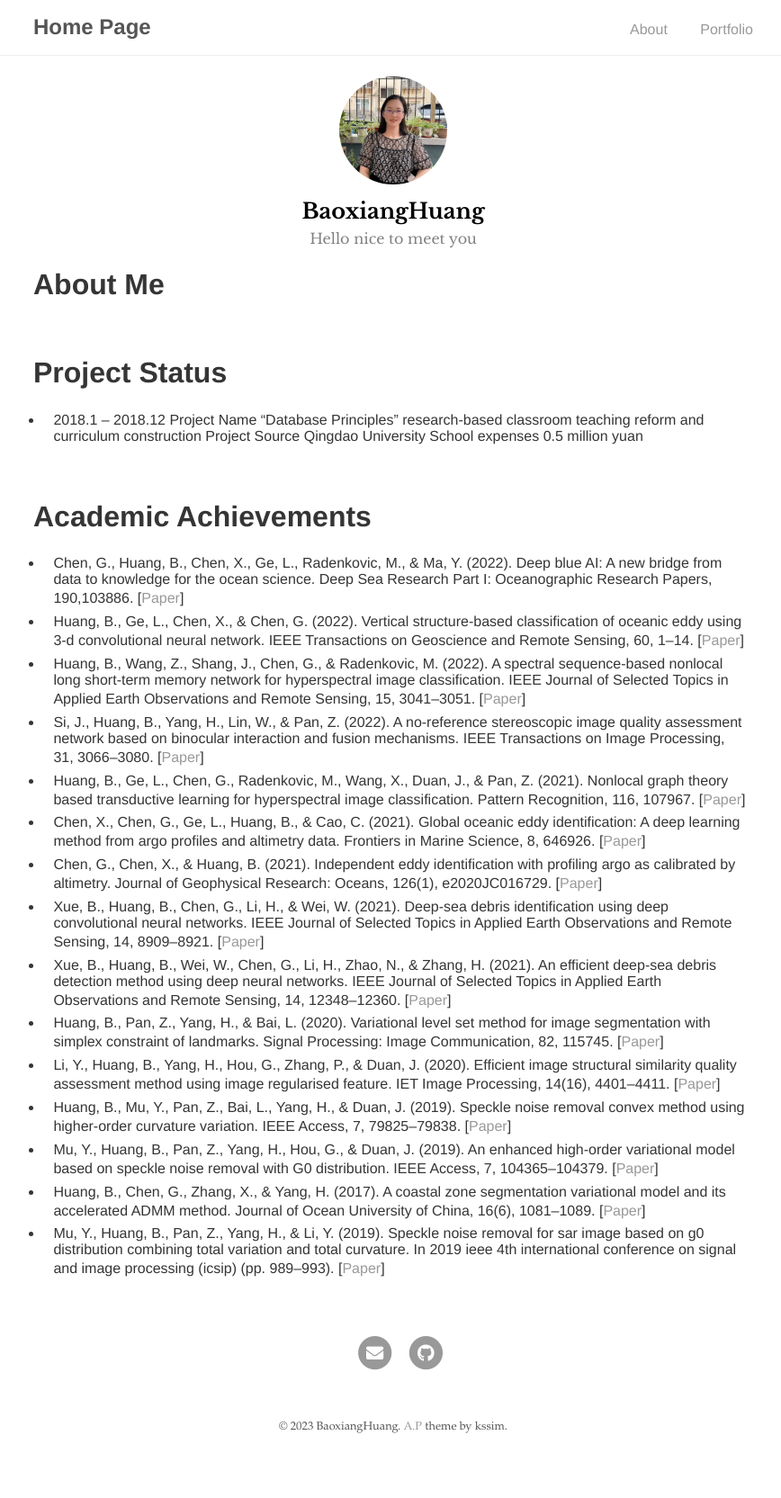
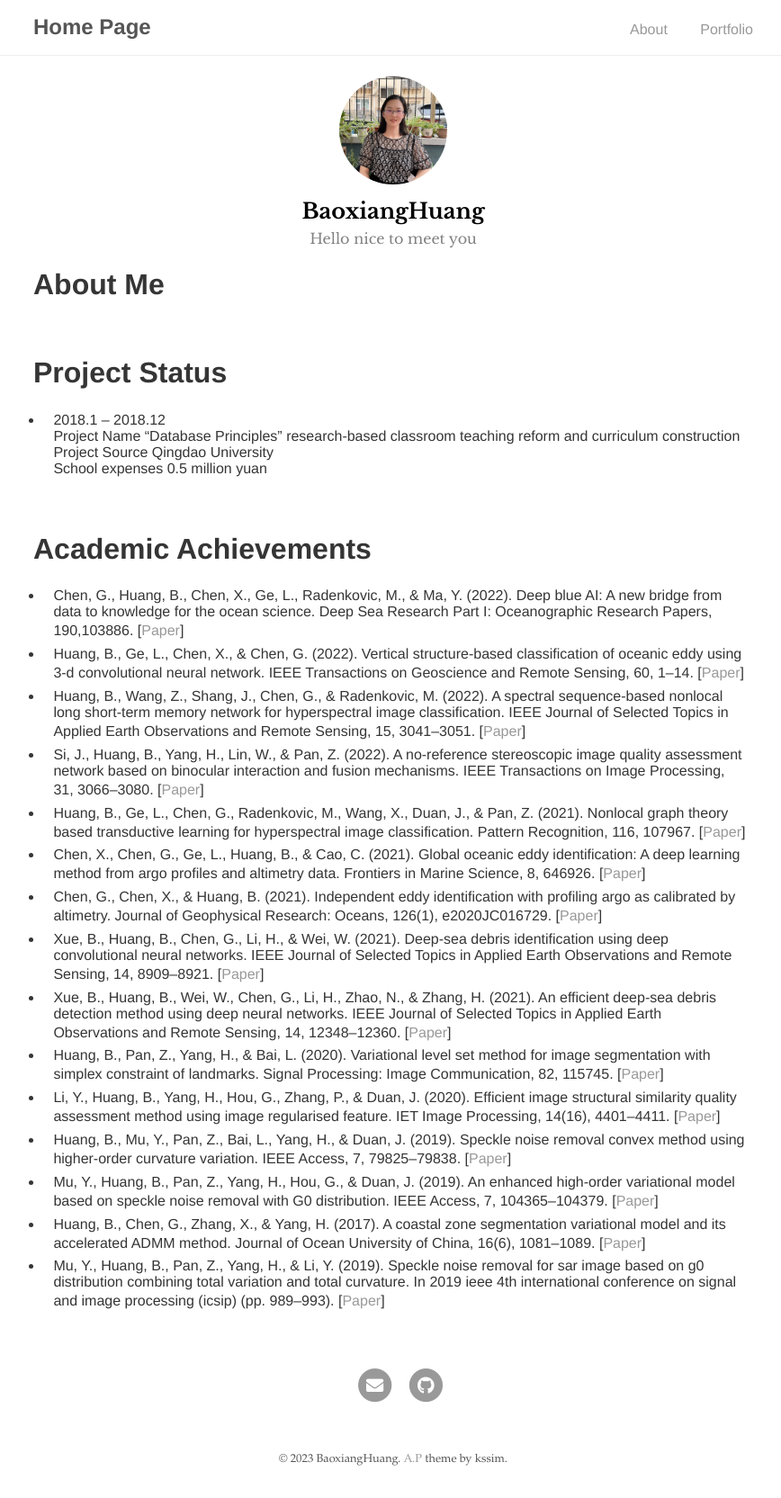
Before and after one commit to BaoxiangHuang/BaoxiangHuang.github.io, a Jekyll site: the page built from index.md, in a window 1280 px wide. Shown: the whole page at 90% size, without its empty margins (203-1071 px from the left). Built offline with Jekyll 4.4.1, drawn with Linux system fonts in a browser that asks for light colours; our own code applies the rules of GitHub Pages for plain Markdown files; before the commit the page ends 1629 px from its top, so only the background shows below that.

```diff
--- a/index.md
+++ b/index.md
@@ -8,9 +8,10 @@ layout: about
 <br/>
 
 # Project Status
-* 2018.1 – 2018.12       Project Name  "Database Principles" research-based classroom teaching reform and curriculum construction
-                         Project Source  Qingdao University
-                         School expenses  0.5 million yuan
+* 2018.1 – 2018.12<br/>
+  Project Name  "Database Principles" research-based classroom teaching reform and curriculum construction<br/>
+  Project Source  Qingdao University<br/>
+  School expenses  0.5 million yuan<br/>
 
 
 <br/>
```
